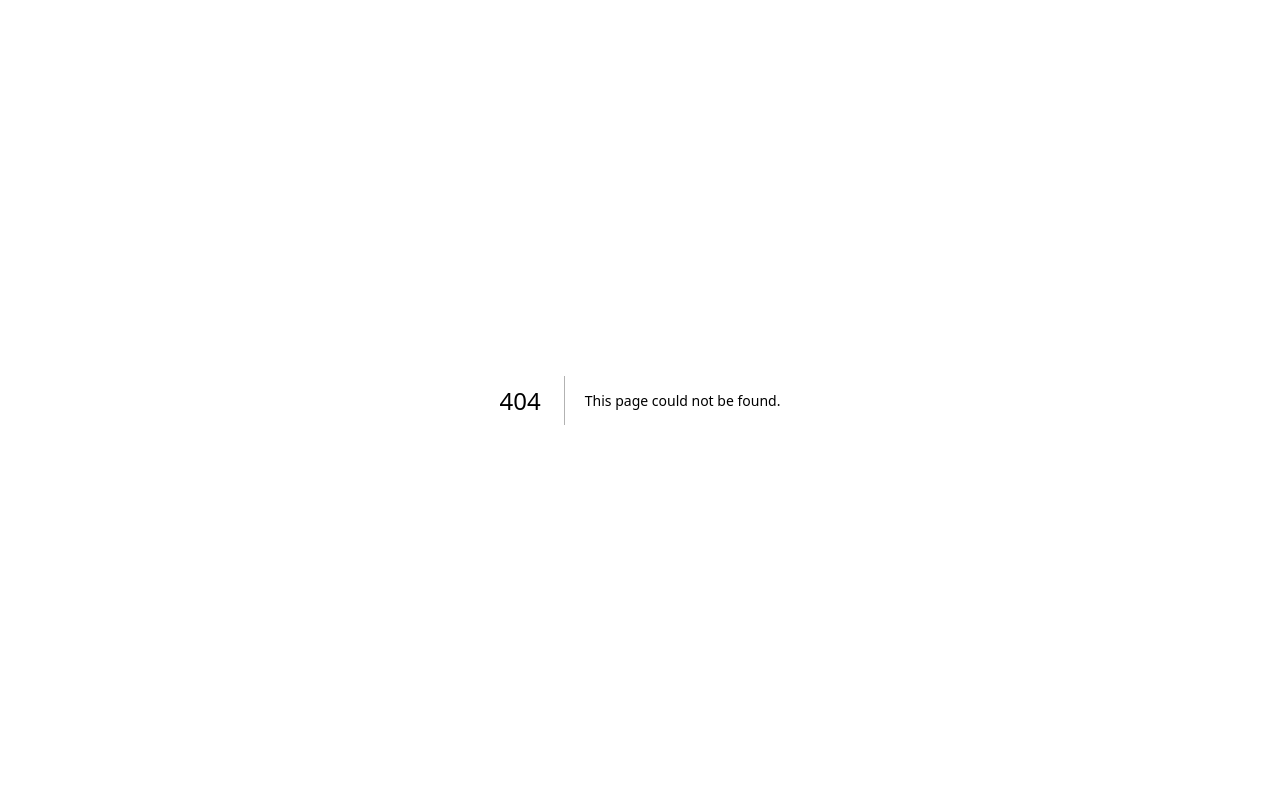
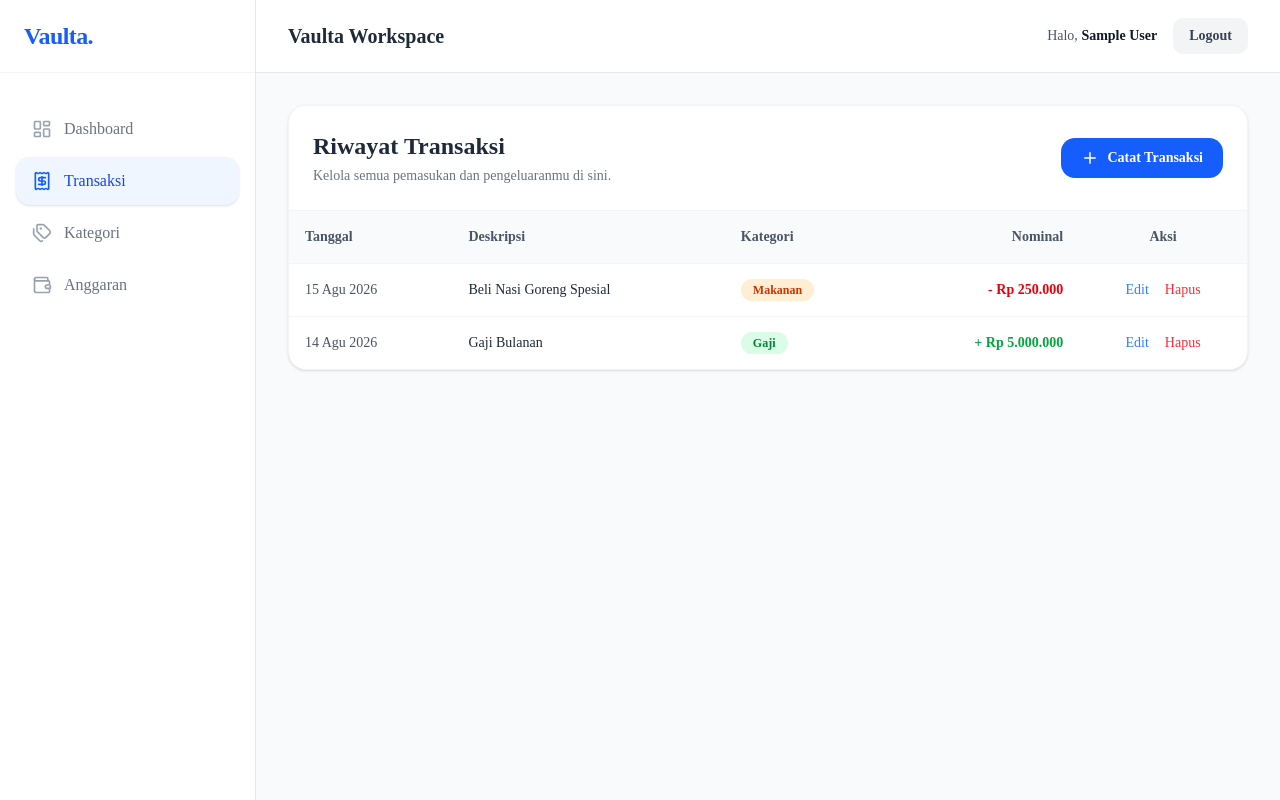
Before and after one commit to rkyarc/vaulta, a Next.js app: page /transactions in a window 1280 px wide. Before the commit this address had no page. Built offline with nearby package versions, Linux system fonts and the light colour scheme; no server answers; sample sign-in values are in the browser's storage.

Commit message:
feat: implementasi static UI halaman transaksi dengan tabel

```diff
--- /dev/null
+++ b/src/app/(dashboard)/dashboard/page.tsx
@@ -0,0 +1,12 @@
+export default function DashboardPage() {
+  return (
+    <div className="bg-white rounded-2xl shadow-sm p-10 text-center border border-gray-100">
+      <h2 className="text-3xl font-bold text-gray-800 mb-4">
+        Area Analytics & Dashboard
+      </h2>
+      <p className="text-gray-500 max-w-2xl mx-auto leading-relaxed">
+        Di sinilah kita akan meletakkan grafik Pie Chart (Kategori Pengeluaran) dan grafik tren bulanan nanti. Untuk saat ini, mari fokus membangun fitur pencatatan transaksinya terlebih dahulu di menu sebelah kiri.
+      </p>
+    </div>
+  );
+}
--- a/src/app/dashboard/page.tsx
+++ b/src/app/(dashboard)/layout.tsx
@@ -2,9 +2,14 @@ import { getServerSession } from "next-auth";
 import { authOptions } from "@/app/api/auth/[...nextauth]/route";
 import { redirect } from "next/navigation";
 import Link from "next/link";
-import Sidebar from "@/components/Sidebar"; // Memanggil komponen Sidebar
+import Sidebar from "@/components/Sidebar";
 
-export default async function DashboardPage() {
+export default async function DashboardLayout({
+  children,
+}: {
+  children: React.ReactNode;
+}) {
+  // Pengecekan sesi kita pindahkan ke Layout agar SEMUA halaman di dalam grup ini otomatis terproteksi!
   const session = await getServerSession(authOptions);
 
   if (!session || !session.user) {
@@ -13,15 +18,13 @@ export default async function DashboardPage() {
 
   return (
     <div className="min-h-screen bg-gray-50 flex">
-      {/* 1. Sidebar Navigasi Kiri */}
+      {/* Sidebar akan selalu diam di sini */}
       <Sidebar />
 
-      {/* 2. Area Konten Utama Kanan */}
       <div className="flex-1 flex flex-col h-screen overflow-hidden">
-
-        {/* Topbar / Header Kanan */}
+        {/* Header juga akan selalu diam di sini */}
         <header className="bg-white border-b border-gray-200 px-8 py-4 flex justify-between items-center h-[73px] shrink-0">
-          <h1 className="text-xl font-bold text-gray-800">Ringkasan Keuangan</h1>
+          <h1 className="text-xl font-bold text-gray-800">Vaulta Workspace</h1>
           <div className="flex items-center gap-4">
             <span className="text-gray-600 text-sm font-medium">
               Halo, <span className="text-gray-900 font-bold">{session.user.name}</span>
@@ -35,18 +38,10 @@ export default async function DashboardPage() {
           </div>
         </header>
 
-        {/* Area Tempat Data Ditampilkan */}
+        {/* 'children' adalah tempat di mana isi halaman akan berganti-ganti */}
         <main className="flex-1 overflow-y-auto p-8">
-          <div className="bg-white rounded-2xl shadow-sm p-10 text-center border border-gray-100">
-            <h2 className="text-3xl font-bold text-gray-800 mb-4">
-              Area Analytics & Dashboard
-            </h2>
-            <p className="text-gray-500 max-w-2xl mx-auto leading-relaxed">
-              Di sinilah kita akan meletakkan grafik Pie Chart (Kategori Pengeluaran) dan grafik tren bulanan nanti. Untuk saat ini, mari fokus membangun fitur pencatatan transaksinya terlebih dahulu di menu sebelah kiri.
-            </p>
-          </div>
+          {children}
         </main>
-
       </div>
     </div>
   );
--- /dev/null
+++ b/src/app/(dashboard)/transactions/page.tsx
@@ -0,0 +1,69 @@
+import { Plus } from "lucide-react";
+
+export default function TransactionsPage() {
+  return (
+    <div className="bg-white rounded-2xl shadow-sm border border-gray-100 overflow-hidden">
+
+      {/* --- Bagian Header & Tombol Tambah --- */}
+      <div className="p-6 border-b border-gray-100 flex justify-between items-center bg-white">
+        <div>
+          <h2 className="text-2xl font-bold text-gray-800">Riwayat Transaksi</h2>
+          <p className="text-gray-500 text-sm mt-1">Kelola semua pemasukan dan pengeluaranmu di sini.</p>
+        </div>
+        <button className="bg-blue-600 hover:bg-blue-700 text-white px-5 py-2.5 rounded-xl text-sm font-semibold flex items-center gap-2 transition-colors">
+          <Plus size={18} />
+          Catat Transaksi
+        </button>
+      </div>
+
+      {/* --- Bagian Tabel Transaksi --- */}
+      <div className="overflow-x-auto">
+        <table className="w-full text-left border-collapse">
+          <thead>
+            <tr className="bg-gray-50 text-gray-600 text-sm border-b border-gray-100">
+              <th className="p-4 font-semibold">Tanggal</th>
+              <th className="p-4 font-semibold">Deskripsi</th>
+              <th className="p-4 font-semibold">Kategori</th>
+              <th className="p-4 font-semibold text-right">Nominal</th>
+              <th className="p-4 font-semibold text-center">Aksi</th>
+            </tr>
+          </thead>
+          <tbody className="text-sm divide-y divide-gray-100">
+            {/*
+              Ini adalah data statis sementara (Dummy).
+              Nanti kita akan menggantinya dengan data asli dari database.
+            */}
+            <tr className="hover:bg-gray-50 transition-colors">
+              <td className="p-4 text-gray-600">15 Agu 2026</td>
+              <td className="p-4 font-medium text-gray-800">Beli Nasi Goreng Spesial</td>
+              <td className="p-4">
+                <span className="bg-orange-100 text-orange-700 px-3 py-1 rounded-full text-xs font-semibold">
+                  Makanan
+                </span>
+              </td>
+              <td className="p-4 text-right font-bold text-red-600">- Rp 250.000</td>
+              <td className="p-4 text-center">
+                <button className="text-blue-500 hover:text-blue-700 mr-4 font-medium">Edit</button>
+                <button className="text-red-500 hover:text-red-700 font-medium">Hapus</button>
+              </td>
+            </tr>
+            <tr className="hover:bg-gray-50 transition-colors">
+              <td className="p-4 text-gray-600">14 Agu 2026</td>
+              <td className="p-4 font-medium text-gray-800">Gaji Bulanan</td>
+              <td className="p-4">
+                <span className="bg-green-100 text-green-700 px-3 py-1 rounded-full text-xs font-semibold">
+                  Gaji
+                </span>
+              </td>
+              <td className="p-4 text-right font-bold text-green-600">+ Rp 5.000.000</td>
+              <td className="p-4 text-center">
+                <button className="text-blue-500 hover:text-blue-700 mr-4 font-medium">Edit</button>
+                <button className="text-red-500 hover:text-red-700 font-medium">Hapus</button>
+              </td>
+            </tr>
+          </tbody>
+        </table>
+      </div>
+    </div>
+  );
+}
```
